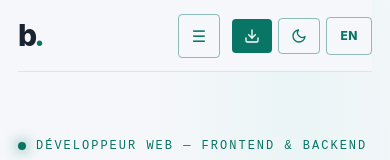
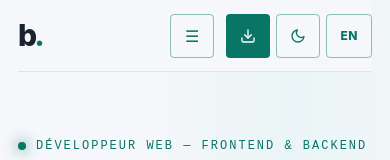
Before and after one commit to NBertrand1/Portfolio, a React (Vite) app: page / in a window 390 px wide. Shown: the top 160 px of the page. Built offline with nearby package versions, Linux system fonts and the light colour scheme.

Commit message:
a11y: improve minimum control touch targets

```diff
--- a/src/index.css
+++ b/src/index.css
@@ -224,6 +224,7 @@ main section[id] {
   color: var(--accent);
   border: 1px solid var(--accent-border);
   border-radius: 4px;
+  min-height: 44px;
   padding: 9px 13px;
   font-size: 12px;
   font-weight: 800;
@@ -272,6 +273,9 @@ main section[id] {
 .menu-toggle {
   display: none;
   font-size: 16px;
+  min-width: 44px;
+  min-height: 44px;
+  justify-content: center;
 }
 
 /* ──────────────────────────────────────────
@@ -950,7 +954,10 @@ main section[id] {
 
   .cv-download,
   .theme-toggle {
+    min-width: 44px;
+    min-height: 44px;
     padding: 9px 12px;
+    justify-content: center;
   }
 }
 
```
